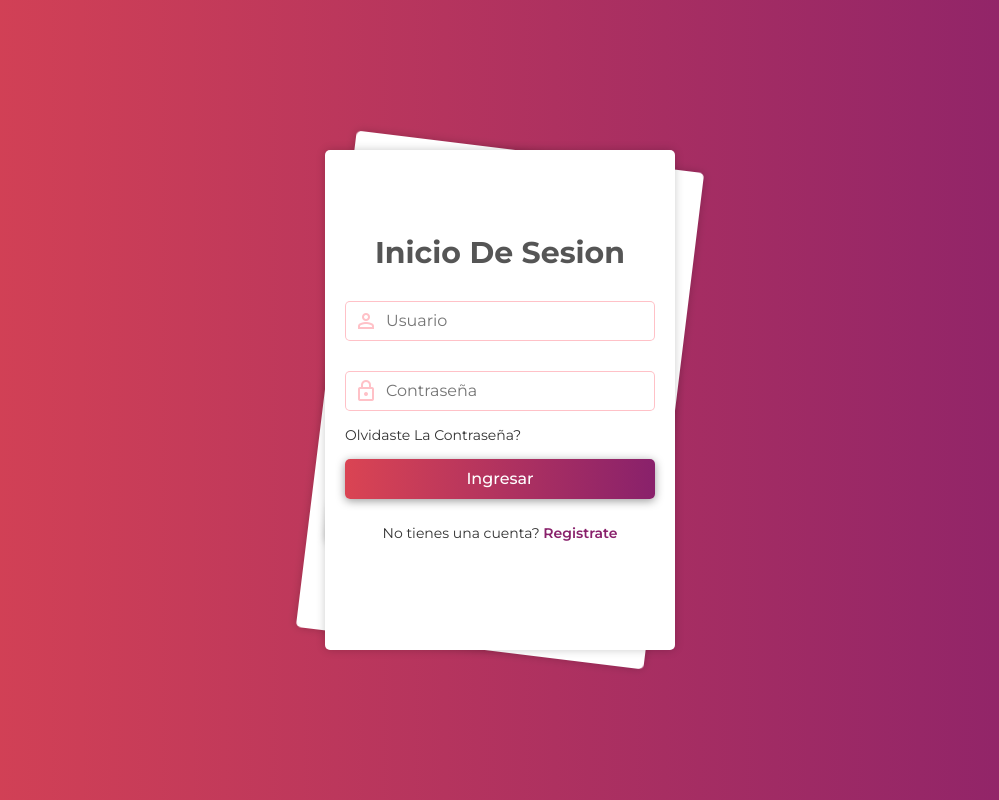
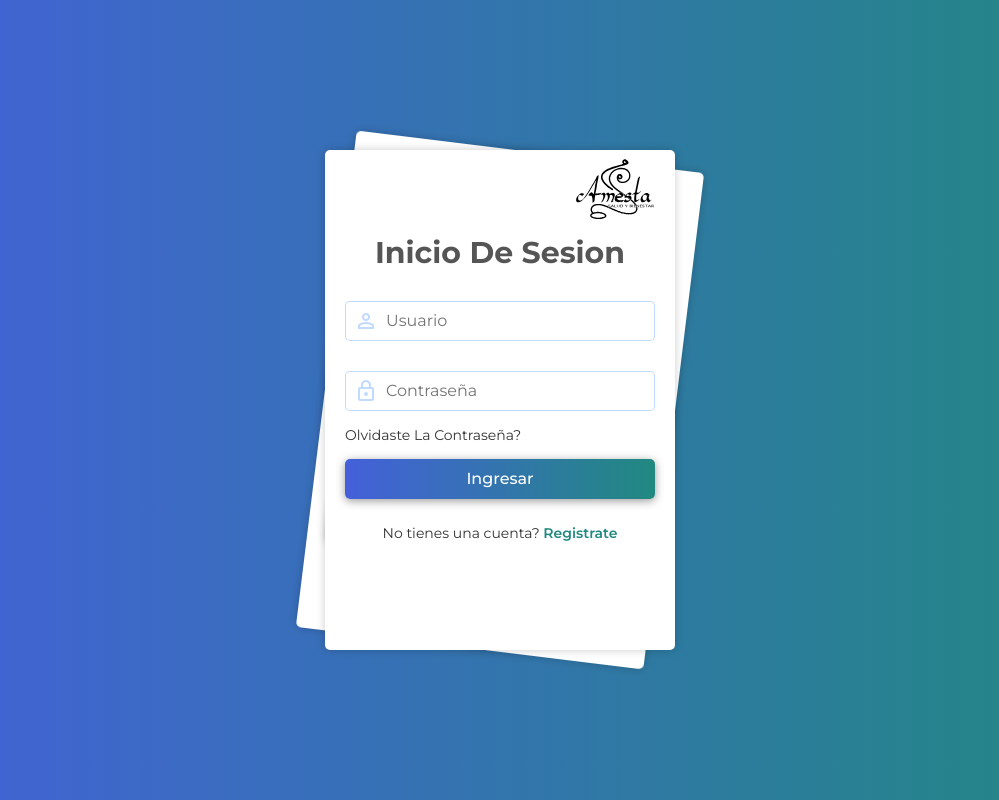
Before and after one commit to DanielAcevedoVega/proyectoConsultasMedicas, a React (Vite) app: page / in a window 1280 px wide. Shown: the whole page, without its empty margins (140-1139 px from the left). Built offline with nearby package versions, Linux system fonts and the light colour scheme.

Commit message:
feat: :art: Se añadio el logo y cambio de colores

```diff
--- a/src/App.jsx
+++ b/src/App.jsx
@@ -18,6 +18,7 @@ const App = () => {
   <div className={`login__container ${isSignIn ? 'animated-signin' : 'animated-signup'}`}>
     <SignUp handleSignInClick={handleSignInClick}/>
     <div className='container__form'>
+      <img src="public/logoAmesta.svg" alt="" />
       <form action="#" className='login__form' onSubmit={login}>
       <h2 className="from__title">Inicio de Sesion</h2>
         <InputField id="user" type="text" name="user_l" placeholder='Usuario' icon="person"/>
--- a/src/index.css
+++ b/src/index.css
@@ -8,10 +8,12 @@
 }
 
 :root{
-  --mainColor: #89216b;
+  --mainColor: #218980;
   --whiteColor: #ffffff;
   --titleColor: #555555;
   --boxColor: #333333;
+  --contrastColor: #4460da;
+  --opacColor: #7bb0ff77;
 }
 
 html{
@@ -20,7 +22,7 @@ html{
 }
 
 body{
-  background: linear-gradient(to right, #da4453, var(--mainColor));
+  background: linear-gradient(to right, var(--contrastColor), var(--mainColor));
   font-weight: 400;
   min-height: 100vh;
   display: grid;
@@ -34,8 +36,6 @@ body{
   height: 50rem;
 }
 
-
-
 .container__form{
   position: absolute;
   top: 0;
@@ -48,6 +48,14 @@ body{
   background-color: var(--whiteColor);
   border-radius: .5rem;
   box-shadow: 0 0 1rem 0 rgba(0 0 0 / .2);
+}
+
+.container__form img{
+  position: absolute;
+  width: 8rem;
+  height: 8rem;
+  top: 0;
+  right: 2rem;
 }
 
 .from__title {
@@ -65,7 +73,7 @@ body{
 
 .input__wrapper i{
   position: absolute;
-  color: #ff7b8877;
+  color: var(--opacColor);
   top: 50%;
   transform: translateY(-50%);
   text-transform: capitalize;
@@ -87,21 +95,21 @@ body{
   height: 4rem;
   padding: 0 4rem;
   border-radius: .5rem;
-  border: .1rem solid #ff7b8877;
+  border: .1rem solid var(--opacColor);
   outline: none;
   font-size: 1.6rem;
   color: var(--boxColor);
 }
 
 .input__field:focus{
-  border-color: #da4453;
+  border-color: var(--contrastColor);
 }
 
 .input__field:focus ~ i{
-  color: #da4453;
+  color: var(--contrastColor);
 }
 .input__field:focus ~ i:not(.eye-icon){
-  color: #da4453;
+  color: var(--contrastColor);
 }
 .input__field:valid ~ i.eye-icon{
   display: block;
@@ -120,7 +128,7 @@ body{
   color: var(--mainColor);
 }
 .login__button{
-  background: linear-gradient(to right, #da4453, var(--mainColor));
+  background: linear-gradient(to right, var(--contrastColor), var(--mainColor));
   color: var(--whiteColor);
   text-transform: capitalize;
   width: 100%;
@@ -160,7 +168,7 @@ body{
   transition: all .5s ease;
 }
 .signup__text a:hover{
-  color: #da4453;
+  color: var(--contrastColor);
 }
 
 .container__signup{
```
Also changed, not shown: public/logoAmesta.svg (added).
